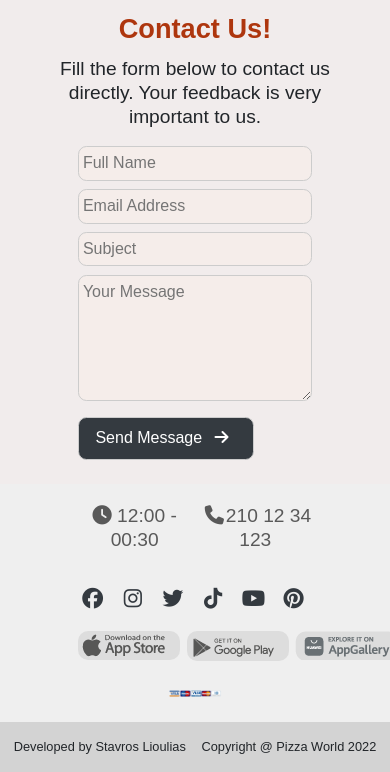
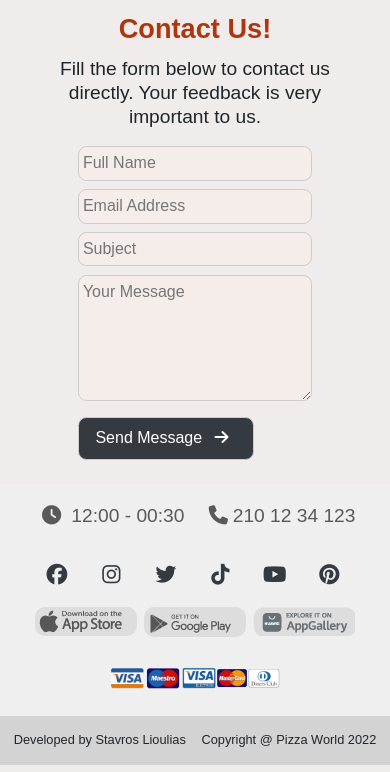
Before and after one commit to stavros1993/PizzeriaWebsite, a plain HTML site: page index.html in a window 390 px wide. Shown: the part 4192-4964 px from the top of the page. Drawn offline with nearby package versions, Linux system fonts and the light colour scheme.

Commit message:
Finished

```diff
--- a/css/styles.css
+++ b/css/styles.css
@@ -372,6 +372,12 @@ body {
   display: block;
 }
 
+.cards {
+  display: block;
+  margin: 3vh auto 1vh;
+  width: 15%;
+}
+
 @media (max-width: 1600px) {
   .food-card {
     max-width: 18vw;
@@ -552,6 +558,10 @@ body {
   width: 50vw;
 }
 
+.contact-icon {
+  margin-right: 0.3rem;
+}
+
 .row>div {
   color: #595959;
   padding-top: 1vw;
@@ -622,6 +632,10 @@ body {
     text-align: center;
     width: 66vw;
   }
+
+  .cards {
+    width: 25%;
+  }
 }
 
 @media (max-width: 992px) {
@@ -633,17 +647,25 @@ body {
   .contact-info-text {
     font-size: 1rem;
   }
+
+  .cards {
+    width: 30%;
+  }
 }
 
 @media (max-width: 768px) {
   .contact-info {
     width: 100vw;
   }
+
+  .cards {
+    width: 35%;
+  }
 }
 
 @media (max-width: 576px) {
   .contact-info {
-    width: 68vw;
+    width: 90vw;
   }
 
   .contact-info-text {
@@ -678,12 +700,34 @@ body {
   .contact-info-header {
     display: none;
   }
+
+  .cards {
+    width: 50%;
+  }
 }
 
-.cards {
-  display: block;
-  margin: 3vh auto 1vh;
-  width: 15%;
+@media (max-width: 382px) {
+  .contact-info-text {
+    font-size: 1rem;
+  }
+
+  .app-img {
+    width: 90%;
+  }
+
+  .cards {
+    width: 70%;
+  }
+}
+
+@media (max-width: 322px) {
+  .contact-info-text {
+    font-size: 0.8rem;
+  }
+
+  .app-img {
+    width: 85%;
+  }
 }
 
 footer {
--- a/index.html
+++ b/index.html
@@ -714,8 +714,8 @@
         <div class="row">
           <div class="col-lg-4 col-md-4 col-sm-4">
             <p class="contact-info-header">Opening Hours</p>
-            <p class="contact-info-text"><i class="fa-solid fa-clock"></i> 12:00 - 00:30</p>
-            <p class="contact-info-text">&#160;<i class="fa-solid fa-phone"></i>210 12 34 123</p>
+            <p class="contact-info-text"><i class="fa-solid fa-clock contact-icon"></i> 12:00 - 00:30</p>
+            <p class="contact-info-text">&#160;&#160;<i class="fa-solid fa-phone contact-icon"></i>210 12 34 123</p>
           </div>
           <div class="col-lg-4 col-md-4 col-sm-4">
             <div>
```
